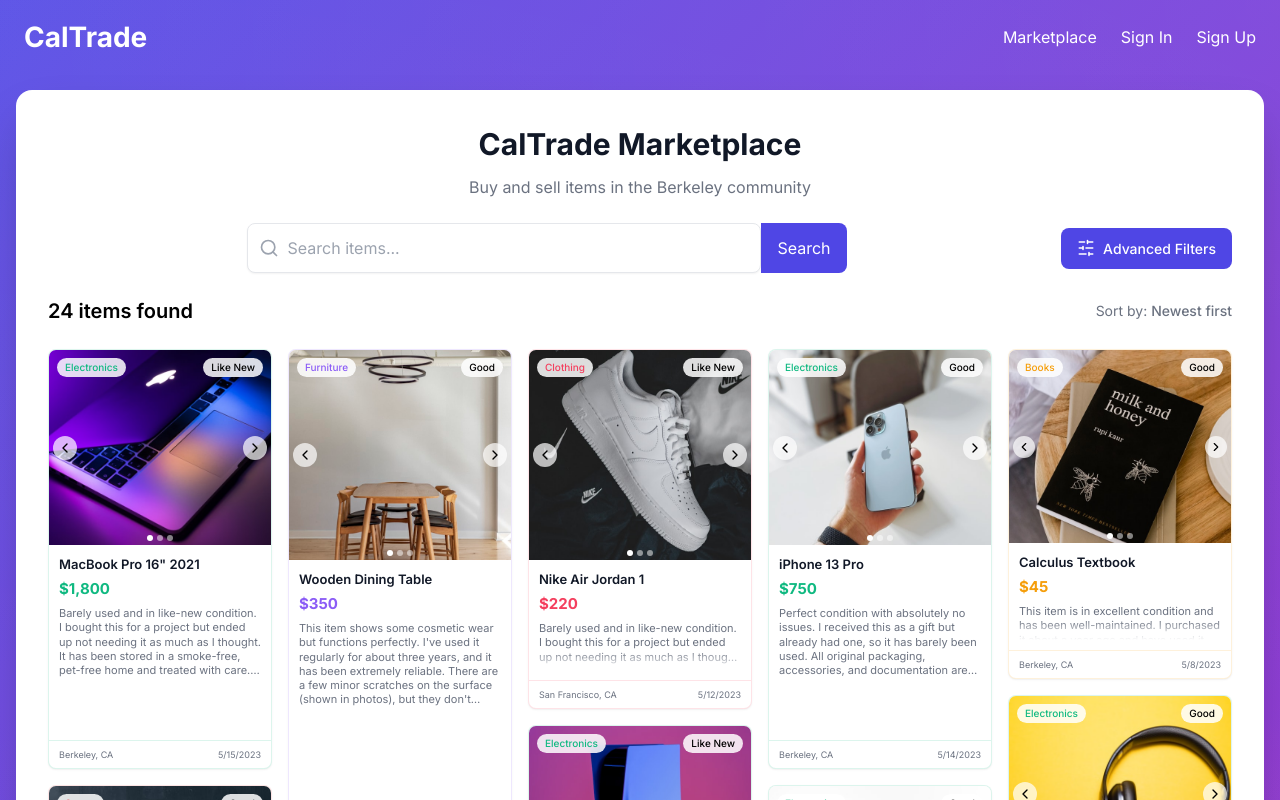
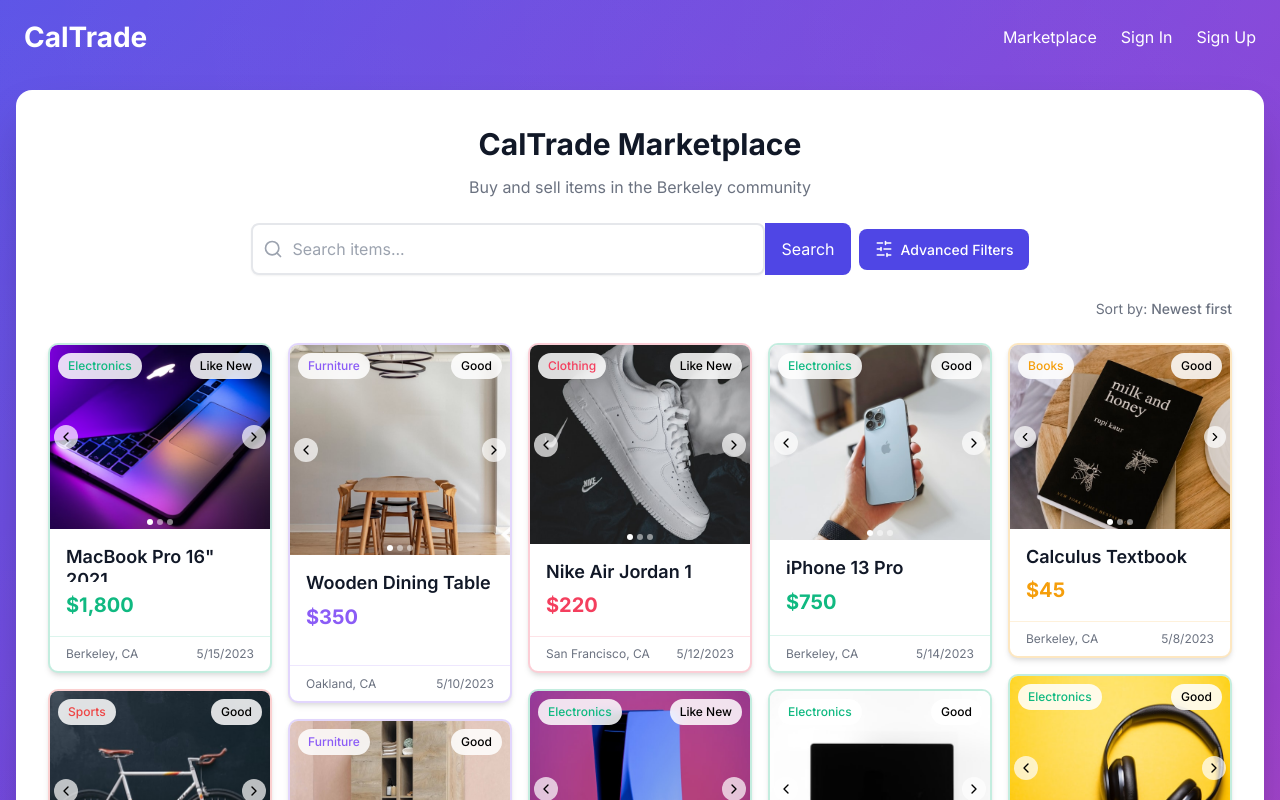
Before and after one commit to hzhou279/CalTrade, a Next.js app: page / in a window 1280 px wide. Shown: the top 800 px of the page. Built offline with nearby package versions, Linux system fonts and the light colour scheme.

Commit message:
Redesign item cards and search layout

```diff
--- a/src/app/components/marketplace/ItemCard.tsx
+++ b/src/app/components/marketplace/ItemCard.tsx
@@ -49,130 +49,114 @@ export default function ItemCard({ item }: ItemCardProps) {
       case 'Vehicles':
         return {
           imageHeight: 160 * 1.5, // Increased by 1.5x
-          descriptionLines: 8,
-          cardHeight: 380 * 1.5, // Increased by 1.5x
+          cardHeight: 260 * 1.5, // Reduced height since we're removing description
           accentColor: '#3b82f6', // blue
           iconSize: 18
         };
       case 'Furniture':
         return {
           imageHeight: 140 * 1.5, // Increased by 1.5x
-          descriptionLines: 6,
-          cardHeight: 320 * 1.5, // Increased by 1.5x
+          cardHeight: 240 * 1.5, // Reduced height since we're removing description
           accentColor: '#8b5cf6', // purple
           iconSize: 16
         };
       case 'Electronics':
         return {
           imageHeight: 130 * 1.5, // Increased by 1.5x
-          descriptionLines: 5,
-          cardHeight: 280 * 1.5, // Increased by 1.5x
+          cardHeight: 220 * 1.5, // Reduced height since we're removing description
           accentColor: '#10b981', // green
           iconSize: 16
         };
       case 'Clothing':
         return {
           imageHeight: 140 * 1.5, // Increased by 1.5x
-          descriptionLines: 3,
-          cardHeight: 240 * 1.5, // Increased by 1.5x
+          cardHeight: 220 * 1.5, // Reduced height since we're removing description
           accentColor: '#f43f5e', // pink
           iconSize: 16
         };
       case 'Books':
         return {
           imageHeight: 130 * 1.5, // Increased by 1.5x
-          descriptionLines: 3,
-          cardHeight: 220 * 1.5, // Increased by 1.5x
+          cardHeight: 210 * 1.5, // Reduced height since we're removing description
           accentColor: '#f59e0b', // amber
           iconSize: 14
         };
       case 'Accessories':
         return {
           imageHeight: 120 * 1.5, // Increased by 1.5x
-          descriptionLines: 2,
-          cardHeight: 200 * 1.5, // Increased by 1.5x
+          cardHeight: 200 * 1.5, // Reduced height since we're removing description
           accentColor: '#ec4899', // pink
           iconSize: 14
         };
       case 'Photography':
         return {
           imageHeight: 140 * 1.5, // Increased by 1.5x
-          descriptionLines: 5,
-          cardHeight: 300 * 1.5, // Increased by 1.5x
+          cardHeight: 220 * 1.5, // Reduced height since we're removing description
           accentColor: '#6366f1', // indigo
           iconSize: 16
         };
       case 'Audio':
         return {
           imageHeight: 130 * 1.5, // Increased by 1.5x
-          descriptionLines: 4,
-          cardHeight: 260 * 1.5, // Increased by 1.5x
+          cardHeight: 210 * 1.5, // Reduced height since we're removing description
           accentColor: '#0ea5e9', // sky blue
           iconSize: 16
         };
       case 'Sports':
         return {
           imageHeight: 140 * 1.5, // Increased by 1.5x
-          descriptionLines: 5,
-          cardHeight: 290 * 1.5, // Increased by 1.5x
+          cardHeight: 220 * 1.5, // Reduced height since we're removing description
           accentColor: '#ef4444', // red
           iconSize: 16
         };
       case 'Kitchen':
         return {
           imageHeight: 130 * 1.5, // Increased by 1.5x
-          descriptionLines: 4,
-          cardHeight: 260 * 1.5, // Increased by 1.5x
+          cardHeight: 210 * 1.5, // Reduced height since we're removing description
           accentColor: '#f97316', // orange
           iconSize: 16
         };
       case 'Home & Garden':
         return {
           imageHeight: 140 * 1.5, // Increased by 1.5x
-          descriptionLines: 6,
-          cardHeight: 310 * 1.5, // Increased by 1.5x
+          cardHeight: 220 * 1.5, // Reduced height since we're removing description
           accentColor: '#22c55e', // green
           iconSize: 16
         };
       case 'Toys & Games':
         return {
           imageHeight: 130 * 1.5, // Increased by 1.5x
-          descriptionLines: 3,
-          cardHeight: 230 * 1.5, // Increased by 1.5x
+          cardHeight: 210 * 1.5, // Reduced height since we're removing description
           accentColor: '#a855f7', // purple
           iconSize: 16
         };
       default:
         return {
           imageHeight: 130 * 1.5, // Increased by 1.5x
-          descriptionLines: 4,
-          cardHeight: 250 * 1.5, // Increased by 1.5x
+          cardHeight: 210 * 1.5, // Reduced height since we're removing description
           accentColor: '#4f46e5', // indigo
           iconSize: 16
         };
     }
   };
 
-  const { imageHeight, descriptionLines, cardHeight, accentColor, iconSize } = getCategoryStyles();
-
-  // Calculate if the description is long enough to need truncation
-  const needsTruncation = item.description.length > (descriptionLines * 40); // Rough estimate of characters per line
+  const { imageHeight, cardHeight, accentColor, iconSize } = getCategoryStyles();
 
   return (
     <Link href={`/marketplace/${item.id}`} className="block w-full">
       <div
-        className="rounded-xl overflow-hidden bg-white shadow-sm hover:shadow-lg hover:-translate-y-1 transition-all duration-200 flex flex-col relative cursor-pointer"
+        className="rounded-xl overflow-hidden bg-white shadow-md hover:shadow-lg hover:-translate-y-1 transition-all duration-200 flex flex-col relative cursor-pointer"
         style={{
-          borderRadius: "8px",
+          borderRadius: "10px",
           overflow: "hidden",
           backgroundColor: "white",
-          boxShadow: "0 1px 3px -1px rgba(0, 0, 0, 0.1), 0 1px 2px -1px rgba(0, 0, 0, 0.06)",
+          boxShadow: "0 4px 6px -1px rgba(0, 0, 0, 0.1), 0 2px 4px -1px rgba(0, 0, 0, 0.06)",
           display: "flex",
           flexDirection: "column",
           position: "relative",
           cursor: "pointer",
-          border: `1px solid ${accentColor}25`,
-          height: `${cardHeight}px`, // Restore fixed height based on category
+          border: `2px solid ${accentColor}40`,
+          height: `${cardHeight}px`, // Fixed height based on category
           width: "100%", // Take full width of parent
         }}
       >
@@ -226,9 +210,9 @@ export default function ItemCard({ item }: ItemCardProps) {
             left: "8px",
             backgroundColor: "rgba(255, 255, 255, 0.85)",
             backdropFilter: "blur(4px)",
-            padding: "2px 8px",
+            padding: "4px 10px",
             borderRadius: "9999px",
-            fontSize: "10px",
+            fontSize: "12px",
             fontWeight: "500",
             color: accentColor,
             zIndex: 5
@@ -243,9 +227,9 @@ export default function ItemCard({ item }: ItemCardProps) {
             right: "8px",
             backgroundColor: "rgba(255, 255, 255, 0.85)",
             backdropFilter: "blur(4px)",
-            padding: "2px 8px",
+            padding: "4px 10px",
             borderRadius: "9999px",
-            fontSize: "10px",
+            fontSize: "12px",
             fontWeight: "500",
             zIndex: 5
           }}>
@@ -254,72 +238,43 @@ export default function ItemCard({ item }: ItemCardProps) {
         </div>
 
         <div style={{
-          padding: "10px",
+          padding: "16px",
           flex: "1",
           display: "flex",
           flexDirection: "column",
-          height: `${cardHeight - imageHeight - 28}px` // Restore fixed height calculation
+          height: `${cardHeight - imageHeight - 28}px` // Calculate content height (28px for footer)
         }}>
           <h3 style={{
-            fontSize: "13px",
+            fontSize: "18px",
             fontWeight: "600",
-            marginBottom: "3px",
+            marginBottom: "8px",
             color: "#111827",
             display: "-webkit-box",
-            WebkitLineClamp: 1,
+            WebkitLineClamp: 2,
             WebkitBoxOrient: "vertical",
-            overflow: "hidden"
+            overflow: "hidden",
+            lineHeight: "1.3"
           }}>
             {item.title}
           </h3>
           <p style={{
-            fontSize: "15px",
+            fontSize: "20px",
             fontWeight: "700",
-            marginBottom: "6px",
             color: accentColor
           }}>
             ${item.price.toLocaleString()}
           </p>
-          <div style={{
-            flex: "1",
-            overflow: "hidden",
-            position: "relative"
-          }}>
-            <p style={{
-              fontSize: "11px",
-              color: "#6b7280",
-              display: "-webkit-box",
-              WebkitLineClamp: descriptionLines,
-              WebkitBoxOrient: "vertical",
-              overflow: "hidden",
-              lineHeight: "1.3",
-              marginBottom: "3px"
-            }}>
-              {item.description}
-            </p>
-            {/* Only show gradient fade if description needs truncation */}
-            {needsTruncation && (
-              <div style={{
-                position: "absolute",
-                bottom: 0,
-                left: 0,
-                right: 0,
-                height: "20px",
-                background: "linear-gradient(to bottom, rgba(255,255,255,0), rgba(255,255,255,1))"
-              }}></div>
-            )}
-          </div>
         </div>
 
         <div style={{
-          padding: "6px 10px",
+          padding: "8px 16px",
           borderTop: `1px solid ${accentColor}25`,
           display: "flex",
           justifyContent: "space-between",
           alignItems: "center",
-          fontSize: "9px",
+          fontSize: "12px",
           color: "#6b7280",
-          height: "28px"
+          height: "36px"
         }}>
           <span>{item.location}</span>
           <span>{new Date(item.createdAt).toLocaleDateString()}</span>
--- a/src/app/page.tsx
+++ b/src/app/page.tsx
@@ -156,17 +156,16 @@ export default function MarketplacePage() {
             <div style={{
               marginBottom: "24px",
               display: "flex",
-              justifyContent: "space-between",
+              justifyContent: "center",
               alignItems: "center",
-              gap: "16px"
+              gap: "8px"
             }}>
               <form
                 onSubmit={handleQuickSearch}
                 style={{
                   display: "flex",
                   flex: 1,
-                  maxWidth: "600px",
-                  margin: "0 auto"
+                  maxWidth: "600px"
                 }}
               >
                 <div style={{
@@ -184,7 +183,7 @@ export default function MarketplacePage() {
                       padding: "12px 16px",
                       paddingLeft: "40px",
                       borderRadius: "8px",
-                      border: "1px solid #e5e7eb",
+                      border: "2px solid #e5e7eb",
                       fontSize: "16px",
                       outline: "none",
                       boxShadow: "0 1px 2px 0 rgba(0, 0, 0, 0.05)"
@@ -230,7 +229,8 @@ export default function MarketplacePage() {
                   fontSize: "14px",
                   fontWeight: "500",
                   cursor: "pointer",
-                  transition: "all 0.2s"
+                  transition: "all 0.2s",
+                  whiteSpace: "nowrap"
                 }}
               >
                 {showFilters ? (
@@ -257,13 +257,8 @@ export default function MarketplacePage() {
 
               {/* Main content with items */}
               <div className={`w-full ${showFilters ? 'md:w-3/4' : 'md:w-full'}`}>
-                {/* Results summary */}
-                <div className="mb-6 flex justify-between items-center">
-                  <h2 className="text-xl font-semibold">
-                    {isLoading ? 'Loading items...' :
-                      filteredItems.length === 0 ? 'No items found' :
-                      `${filteredItems.length} item${filteredItems.length === 1 ? '' : 's'} found`}
-                  </h2>
+                {/* Results summary - hidden as requested */}
+                <div className="mb-6 flex justify-end items-center">
                   <div className="text-sm text-gray-500">
                     Sort by: <span className="font-medium">Newest first</span>
                   </div>
```
